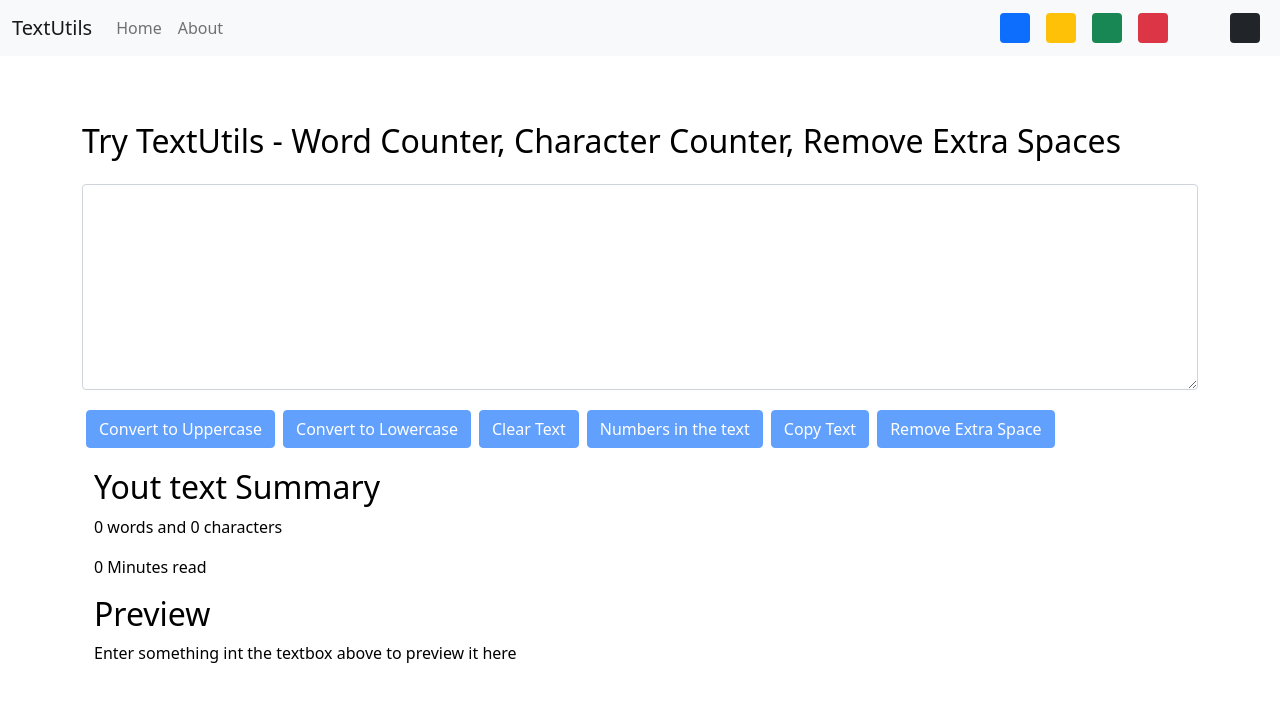
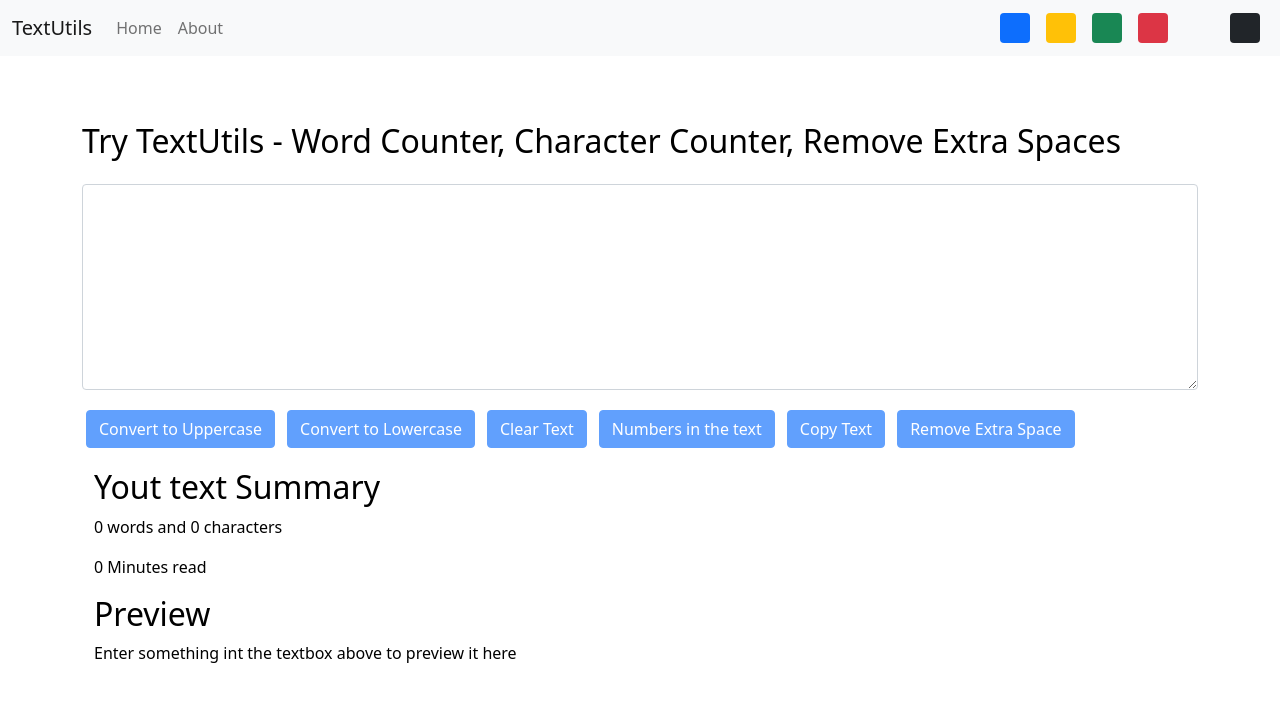
Before and after one commit to shristi-gupta21/my-app, a React (Create React App) app: page / in a window 1280 px wide. Shown: the top 702 px of the page. Built offline with nearby package versions, Linux system fonts and the light colour scheme.

Commit message:
gap issue resolved

```diff
--- a/src/components/TextForm.js
+++ b/src/components/TextForm.js
@@ -70,6 +70,7 @@ export default function TextForm(props) {
             }} //object
           ></textarea>
         </div>
+        <div className=" d-flex gap-1 flex-wrap">
           <button
             disabled={text.length === 0}
             className="btn btn-primary mx-1 my-1"
@@ -113,6 +114,7 @@ export default function TextForm(props) {
             Remove Extra Space
           </button>
         </div>
+      </div>
       <div
         className="container my-3"
         style={{
```
Lines whose indentation alone changed are shown as unchanged.
